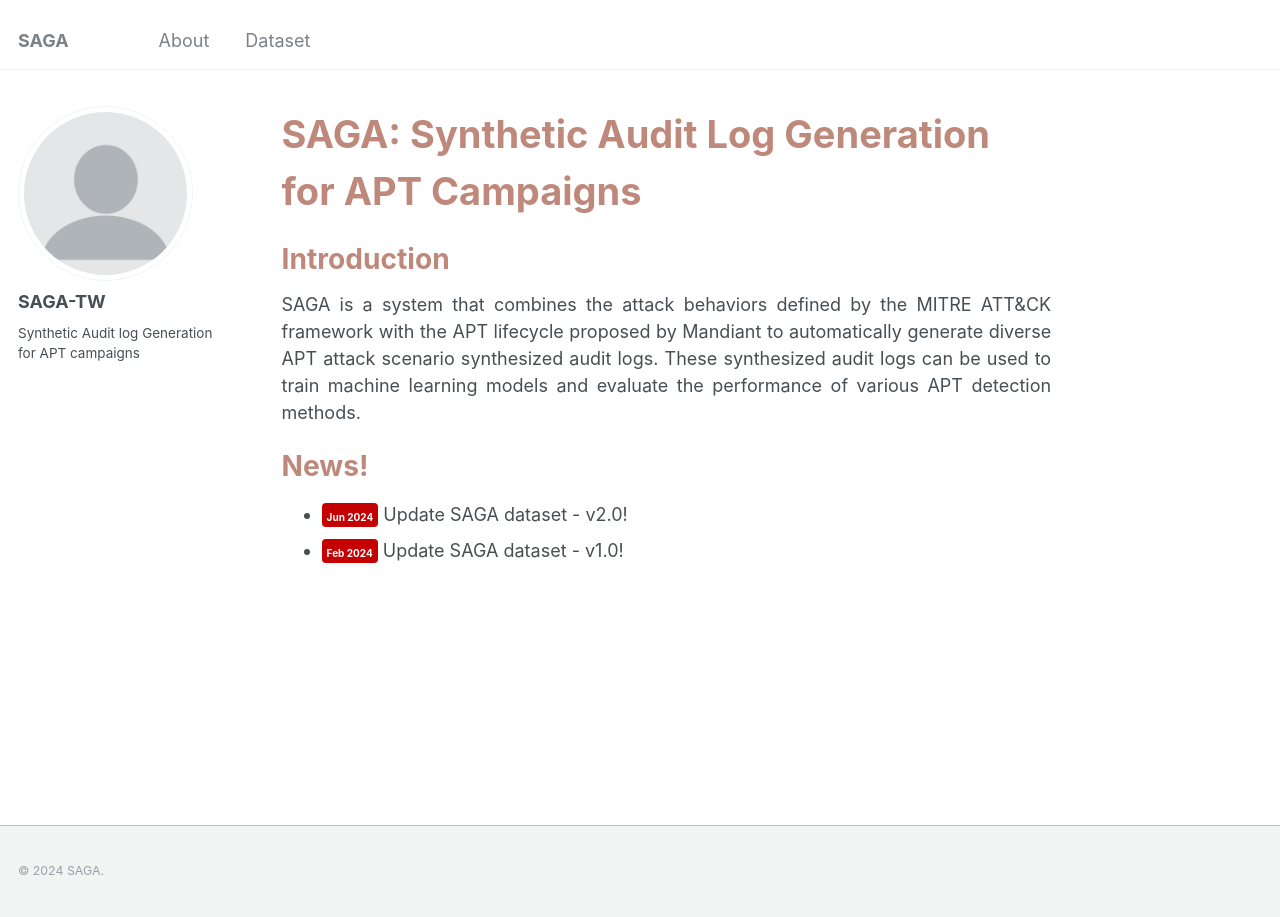
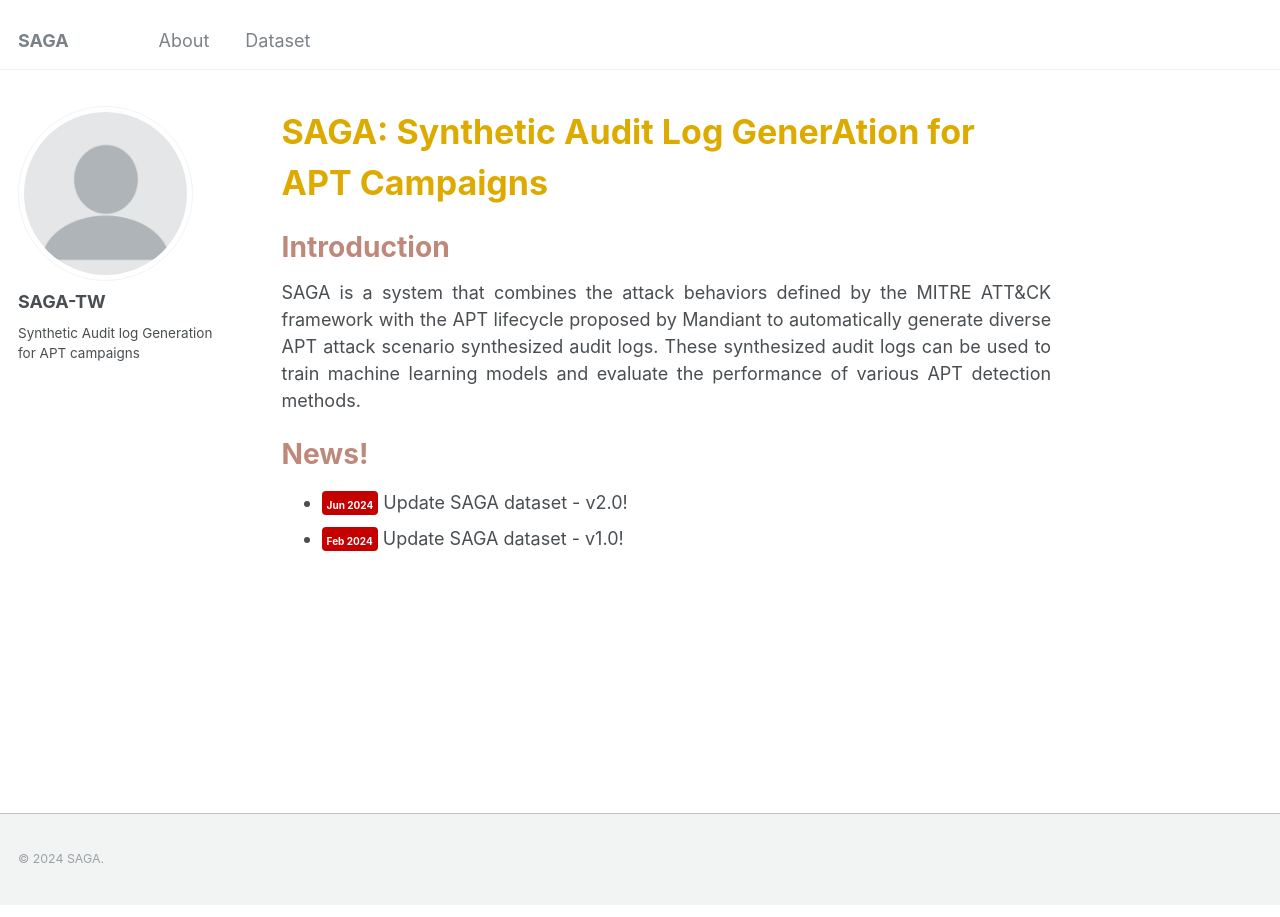
Before and after one commit to saga-tw/saga-tw.github.io, a Jekyll site: the page built from _pages/about.md, in a window 1280 px wide. Built offline with Jekyll 4.4.1, drawn with Linux system fonts in a browser that asks for light colours.

Commit message:
Update about.md

```diff
--- a/_pages/about.md
+++ b/_pages/about.md
@@ -6,7 +6,7 @@ redirect_from:
   - /about/
   - /about.html
 ---
-<span style="color:#be887b;font-weight:700;font-size:38px">SAGA: Synthetic Audit Log Generation for APT Campaigns</span>
+<span style="color:#DDAA00;font-weight:700;font-size:34px">SAGA: <b>S</b>ynthetic <b>A</b>udit Log <b>G</b>ener<b>A</b>tion for APT Campaigns</span>
 
 <h1 style= "color:#be887b"> Introduction </h1>
 <p style="text-align: justify; white-space: normal;">SAGA is a system that combines the attack behaviors defined by the MITRE ATT&CK framework with the APT lifecycle proposed by Mandiant to automatically generate diverse APT attack scenario synthesized audit logs. These synthesized audit logs can be used to train machine learning models and evaluate the performance of various APT detection methods.</p>
```
